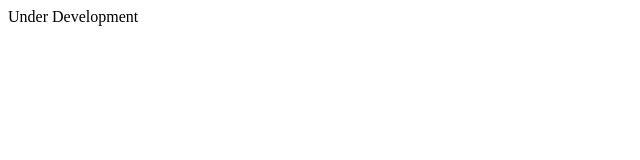
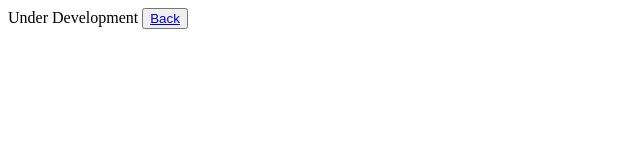
Before and after one commit to VishalVimal/Cloud-Computig-Project, a website: page profile.html in a window 1280 px wide. Shown: the whole page, without its empty margins (0-640 px from the left). Drawn offline with Linux system fonts and the light colour scheme.

Commit message:
added a back button to profile page

```diff
--- a/profile.html
+++ b/profile.html
@@ -7,5 +7,6 @@
 </head>
 <body>
     Under Development
+    <button><a href="home.html">Back</a></button>
 </body>
 </html>
```
